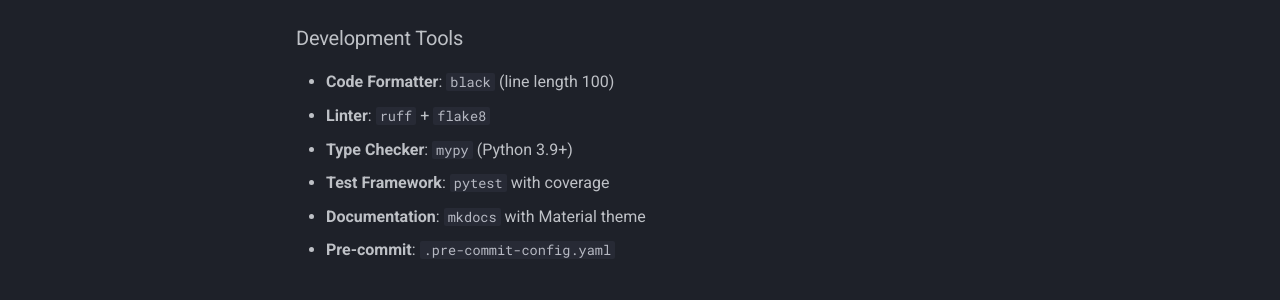
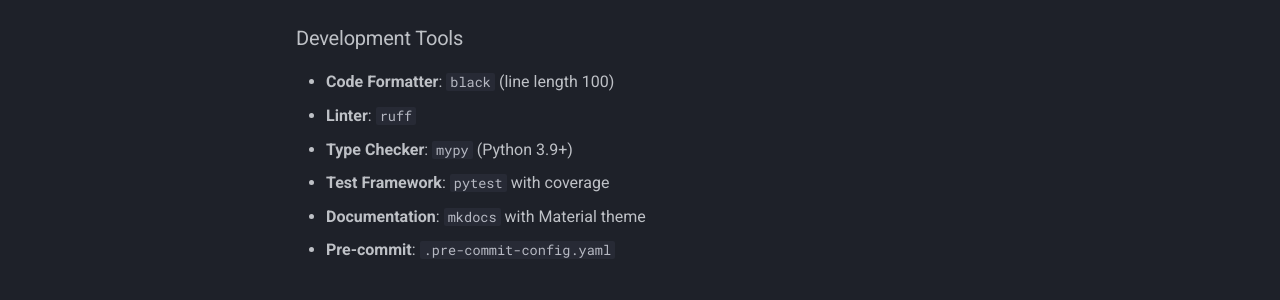
Before and after one commit to topstolenname/agisa_sac, an MkDocs documentation site: the page built from docs/CLAUDE.md, in a window 1280 px wide and 900 px high, scrolled down 25935 px. Shown: the part 154-454 px from the top of the window. Built offline with MkDocs 1.6.1 and Material for MkDocs 9.7.7, drawn with Linux system fonts in a browser that asks for light colours; comment, search, counter and statistics services are not loaded.

Commit message:
docs: address code review feedback
- Remove redundant flake8 from linter list in CLAUDE.md (ruff replaces it)
- Add TODO comment in mkdocs.yml explaining why API/Concord sections are disabled
- Note: GEMINI.md reference is correct - it's a separate existing document

Addresses Gemini Code Assist review feedback.

```diff
--- a/docs/CLAUDE.md
+++ b/docs/CLAUDE.md
@@ -1268,7 +1268,7 @@ config = {
 ### Development Tools
 
 - **Code Formatter**: `black` (line length 100)
-- **Linter**: `ruff` + `flake8`
+- **Linter**: `ruff`
 - **Type Checker**: `mypy` (Python 3.9+)
 - **Test Framework**: `pytest` with coverage
 - **Documentation**: `mkdocs` with Material theme
--- a/mkdocs.yml
+++ b/mkdocs.yml
@@ -77,6 +77,8 @@ nav:
       - "Figure 7 – Dashboard": gallery/figure7.md
       - "Figure Φ – Integration": gallery/figure_phi.md
       - "Figure Code – Mapping": gallery/figure_code.md
+  # TODO: Uncomment API and Concord sections once package installation is handled in the docs build process.
+  # These sections are temporarily disabled because they require the agisa_sac package to be installed.
   # - API:
   #     - agisa_sac: api/agisa_sac.md
   # - Concord Framework:
```
